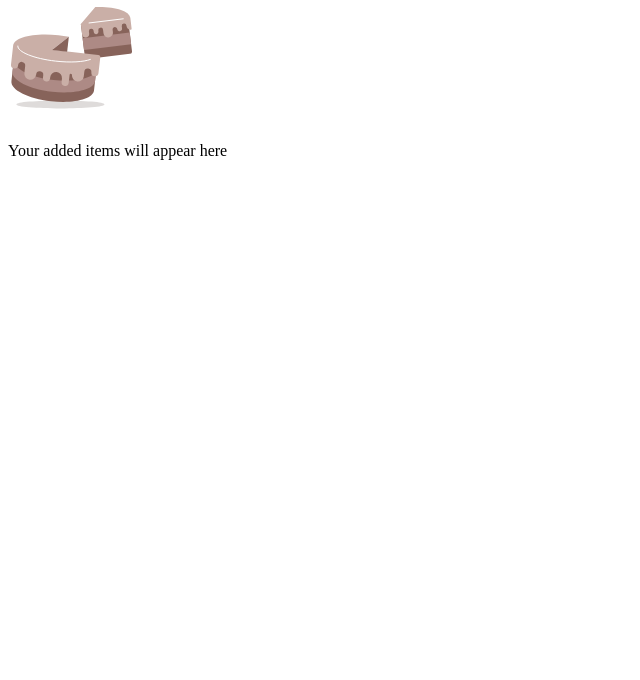
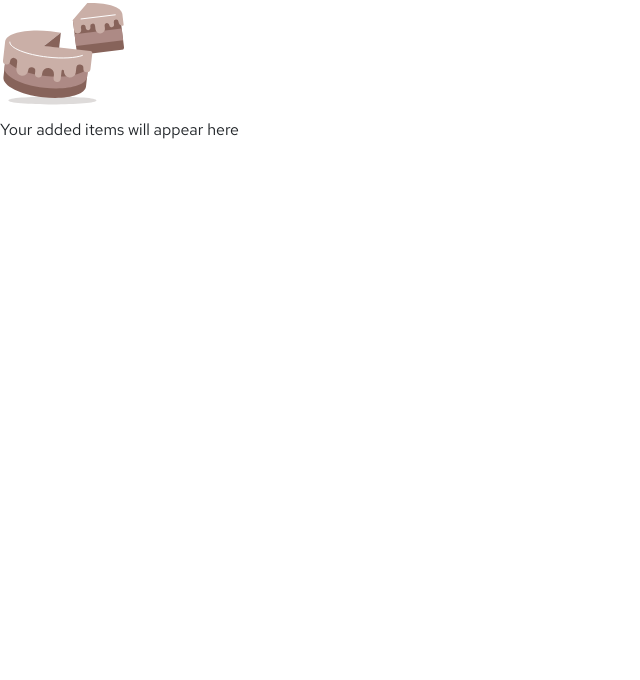
Before and after one commit to Marvin-Figueroa/product-list-with-cart, a website: page index.html in a window 1280 px wide. Shown: the part 120-800 px from the top of the page, without its empty margins (0-640 px from the left). Drawn offline with nearby package versions, Linux system fonts and the light colour scheme.

Commit message:
Add custom colors and base font to bootstrap

```diff
--- a/index.html
+++ b/index.html
@@ -9,7 +9,7 @@
       sizes="32x32"
       href="./assets/images/favicon-32x32.png"
     />
-
+    <link rel="stylesheet" href="css/custom.min.css" />
     <title>Frontend Mentor | Product list with cart</title>
   </head>
   <body>
@@ -24,5 +24,10 @@
         <p>Your added items will appear here</p>
       </aside>
     </main>
+    <script
+      src="https://cdn.jsdelivr.net/npm/bootstrap@5.3.3/dist/js/bootstrap.bundle.min.js"
+      integrity="sha384-YvpcrYf0tY3lHB60NNkmXc5s9fDVZLESaAA55NDzOxhy9GkcIdslK1eN7N6jIeHz"
+      crossorigin="anonymous"
+    ></script>
   </body>
 </html>
--- /dev/null
+++ b/sass/custom.scss
@@ -0,0 +1,51 @@
+// Define custom fonts
+@font-face {
+  font-family: "RedHatText";
+  src: url("../assets/fonts/static/RedHatText-Regular.ttf") format("truetype");
+  font-weight: normal;
+  font-style: normal;
+}
+
+@font-face {
+  font-family: "RedHatText";
+  src: url("../assets/fonts/static/RedHatText-Bold.ttf") format("truetype");
+  font-weight: bold;
+  font-style: normal;
+}
+
+@font-face {
+  font-family: "RedHatText";
+  src: url("../assets/fonts/static/RedHatText-SemiBold.ttf") format("truetype");
+  font-weight: 600;
+  font-style: normal;
+}
+
+// Override Bootstrap's variables to use custom fonts
+$font-family-sans-serif: "RedHatText", sans-serif !default;
+$font-family-base: $font-family-sans-serif !default;
+
+// 1. Include functions first (so you can manipulate colors, SVGs, calc, etc)
+@import "../node_modules/bootstrap/scss/functions";
+
+// 3. Include remainder of required Bootstrap stylesheets (including any separate color mode stylesheets)
+@import "../node_modules/bootstrap/scss/variables";
+@import "../node_modules/bootstrap/scss/variables-dark";
+
+// Define map with my own color palette
+$custom-colors: (
+  "sunset-red": hsl(14, 86%, 42%),
+  "forest-green": hsl(159, 69%, 38%),
+  "rose-light-50": hsl(20, 50%, 98%),
+  "rose-light-100": hsl(13, 31%, 94%),
+  "rose-light-300": hsl(14, 25%, 72%),
+  "rose-light-400": hsl(7, 20%, 60%),
+  "rose-light-500": hsl(12, 20%, 44%),
+  "rose-light-900": hsl(14, 65%, 9%),
+);
+
+// Combine my color map with Bootstrap's color map
+
+$theme-colors: map-merge($custom-colors, $theme-colors);
+
+// Import bootstrap
+@import "../node_modules/bootstrap/scss/bootstrap.scss";
```
Also changed, not shown: css/custom.min.css (added), 1 other file.
